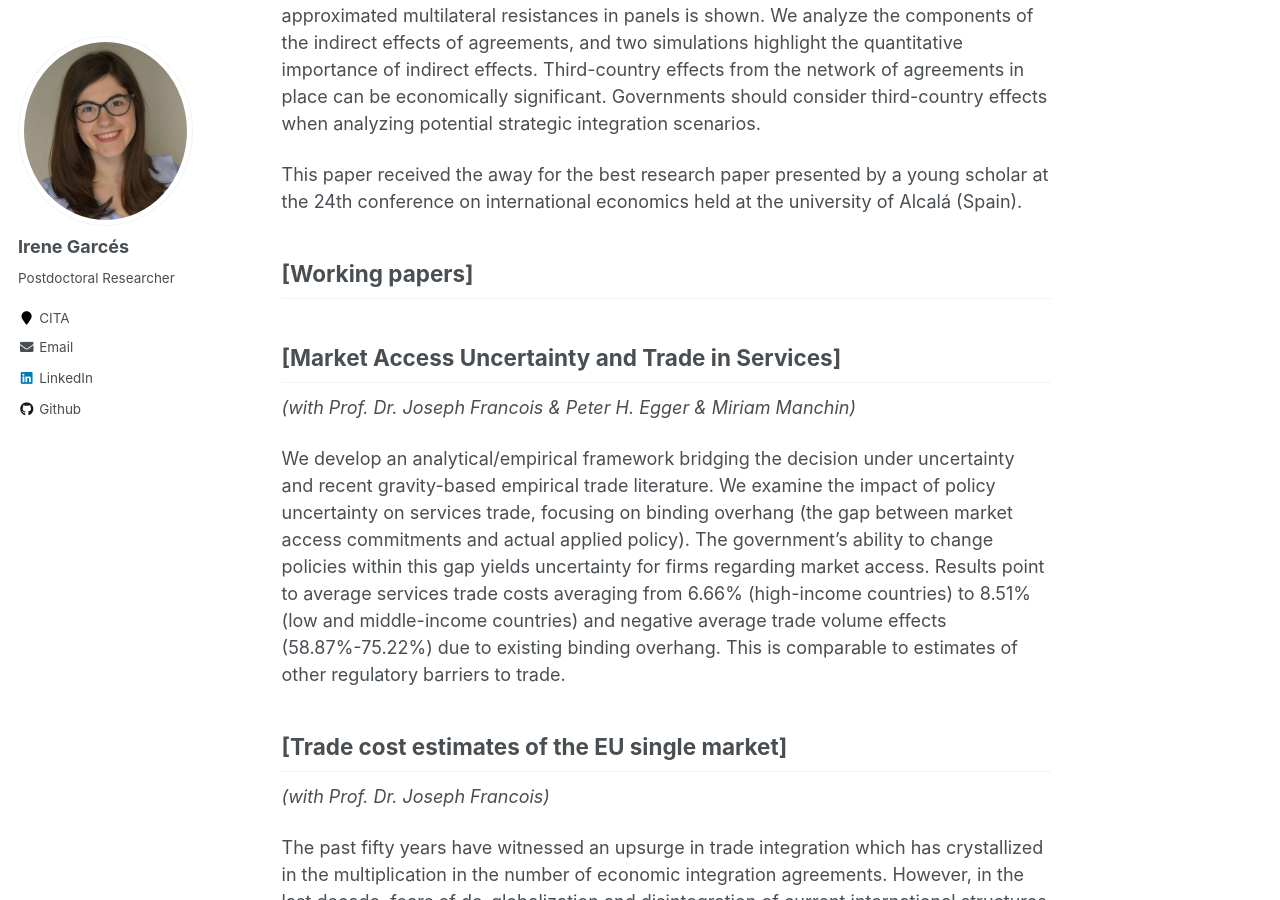
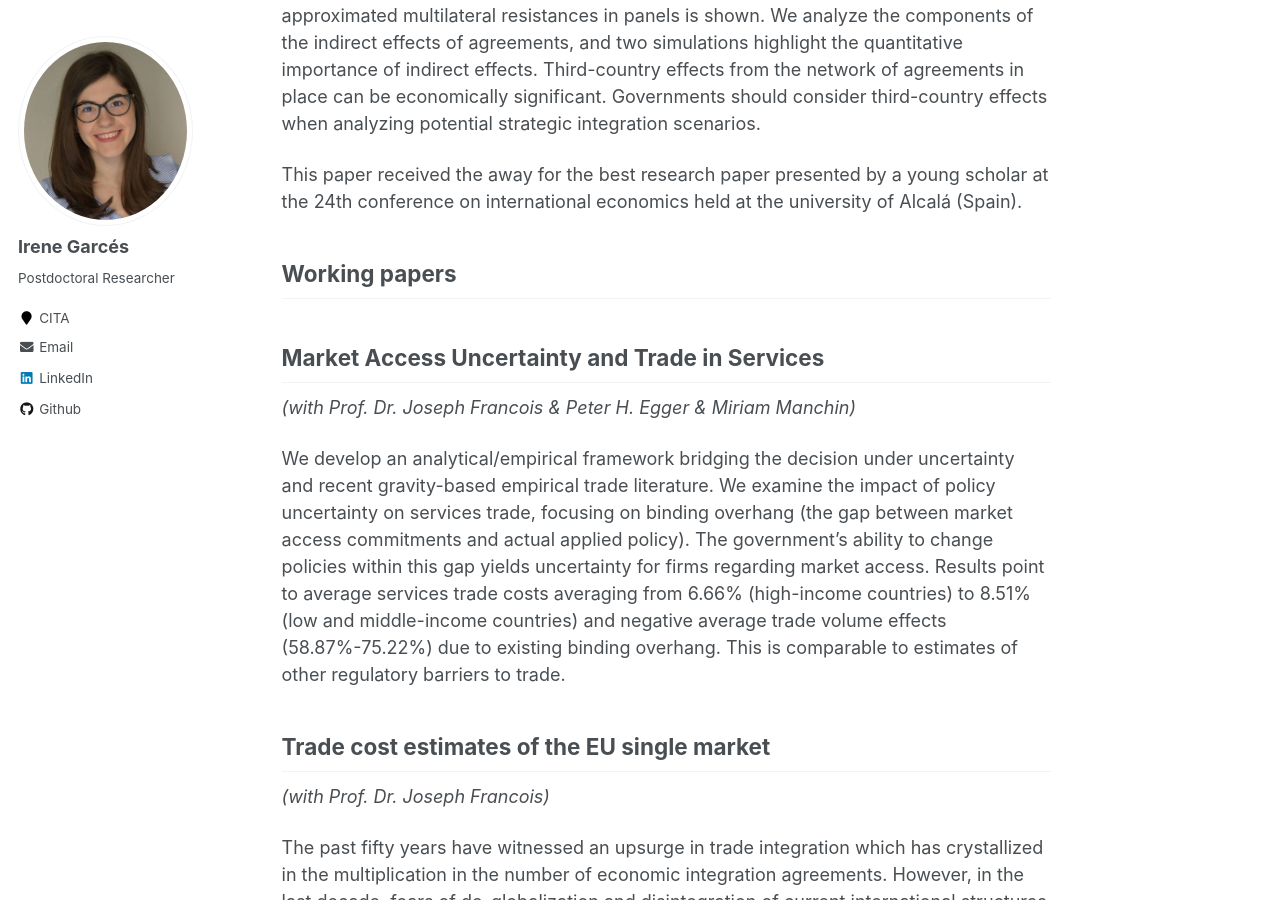
Before and after one commit to IreneGarces/irenegarces.github.io, a Jekyll site: the page built from _pages/research.md, in a window 1280 px wide and 900 px high, scrolled down 1409 px. Built offline with Jekyll 4.4.1, drawn with Linux system fonts in a browser that asks for light colours.

```diff
--- a/_pages/research.md
+++ b/_pages/research.md
@@ -43,15 +43,15 @@ significant. Governments should consider third-country effects when analyzing po
 
 This paper received the away for the best research paper presented by a young scholar at the 24th conference on international economics held at the university of Alcalá (Spain).
 
-## [Working papers]
+## Working papers
 
-## [Market Access Uncertainty and Trade in Services]
+## Market Access Uncertainty and Trade in Services
 *(with Prof. Dr. Joseph Francois & Peter H. Egger & Miriam Manchin)*
 
  We develop an analytical/empirical framework bridging the decision under uncertainty and recent gravity-based empirical trade literature. We examine the impact of policy uncertainty on services trade, focusing on binding overhang (the gap between market access commitments and actual applied policy). The government's ability to change policies within this gap yields uncertainty for firms regarding market access. Results point to average services trade costs averaging from 6.66% (high-income countries) to 8.51% (low and middle-income countries) and negative average trade volume effects (58.87%-75.22%) due to existing binding overhang.  This is comparable to estimates of other regulatory barriers to trade.
 
 
-## [Trade cost estimates of the EU single market]
+## Trade cost estimates of the EU single market
 *(with Prof. Dr. Joseph Francois)*
 
 The past fifty years have witnessed an upsurge in trade integration which has crystallized in the multiplication in the number of economic integration agreements.
```
